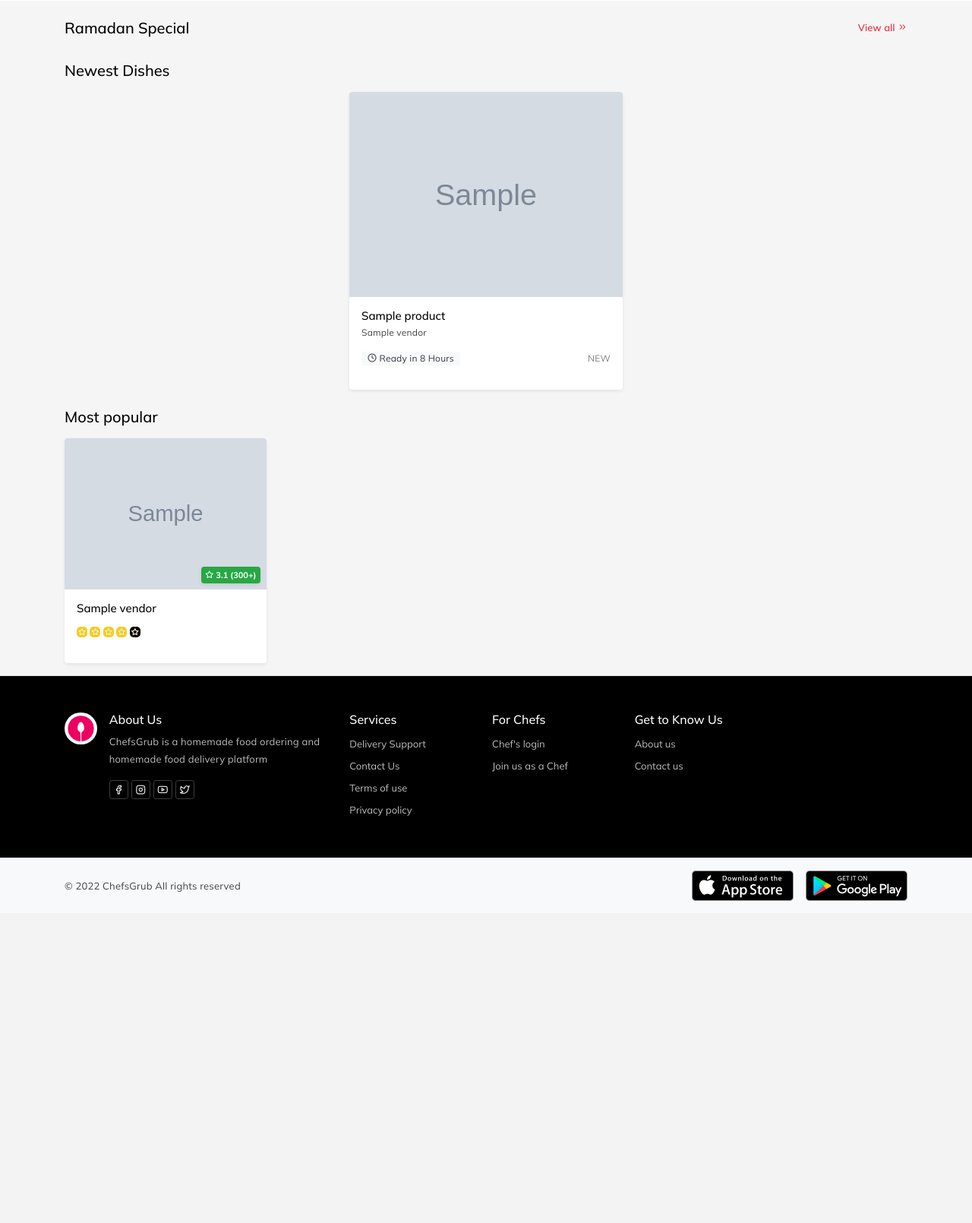
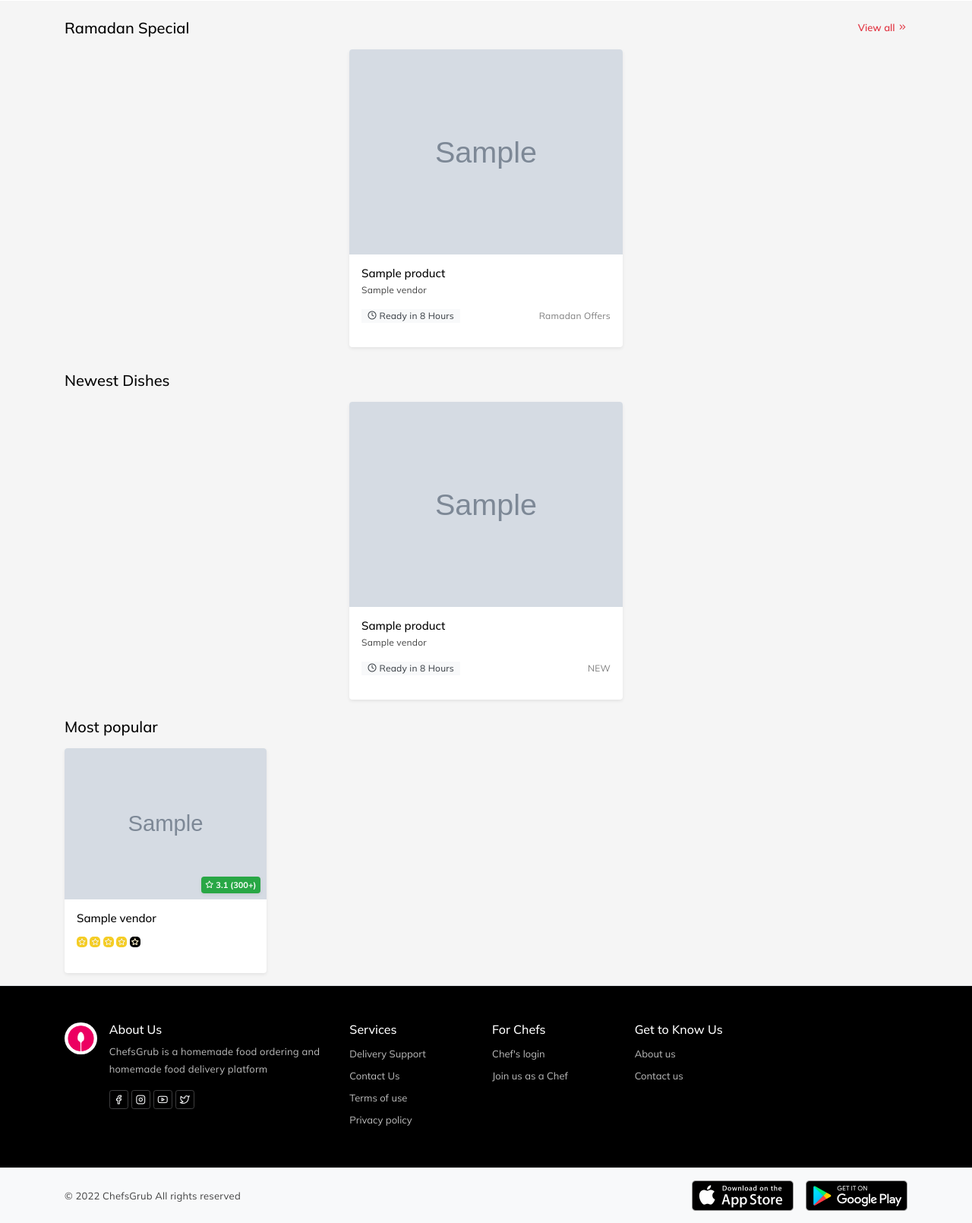
Before and after one commit to SaadEGI/chefsgrub, a Django app: template apps/core/templates/core/frontpage.html in a window 1280 px wide. Shown: the part 697-2307 px from the top of the page at 76% size. Before the commit the page ends 1883 px from the top, so only its background shows below. Run offline with Django 3.2, Linux system fonts and the light colour scheme; the template is opened without the code that fills it: most values are stand-ins (such as "Sample title", 1, 10 or a date in 2020); grey boxes marked "Sample" are stand-in pictures; some libraries are stand-ins or nearby versions; some web fonts are replaced.

Commit message:
a frontpage edit add newest and ramadan pro

```diff
--- a/apps/core/templates/core/frontpage.html
+++ b/apps/core/templates/core/frontpage.html
@@ -118,7 +118,7 @@
 
         <div class="container">
 
-            <!-- ramadan -->
+            <!-- Trending this week -->
             <div class="pt-4 pb-2 title d-flex align-items-center">
                 <h5 class="m-0">Ramadan Special</h5>
 
@@ -126,14 +126,43 @@
                 <a class="font-weight-bold ml-auto" href=" ramadan/  ">View all <i class="feather-chevrons-right"></i></a>
             </div>
 
+            <!-- slider -->
+            <div class="trending-slider">
+                {% for product in ramadan_products %}
 
-            <!-- Trending this week -->
+                <div class="osahan-slider-item">
+                    <div class="list-card bg-white h-100 rounded overflow-hidden position-relative shadow-sm">
+                        <div class="list-card-image">
+                            <div class="member-plan position-absolute"><span class="badge badge-dark"></span></div>
+
+                            <a href=" {% url 'vendor' product.vendor %} ">
+                                <img alt="{{Product.title}} image" src=" {{ product.image.url}} " class="img-fluid item-img w-100">
+                            </a>
+                        </div>
+                        <div class="p-3 position-relative">
+                            <div class="list-card-body">
+                                <h6 class="mb-1"><a href="{% url 'vendor' product.vendor %} " class="text-black">{{ product.title }}
+                              </a>
+                                </h6>
+                                <p class="text-gray mb-3">{{ product.vendor }}</p>
+                                <p class="text-gray mb-3 time"><span class="bg-light text-dark rounded-sm pl-2 pb-1 pt-1 pr-2"><i class="feather-clock"></i> Ready in 8 Hours</span> <span class="float-right text-black-50"> Ramadan Offers</span></p>
+                            </div>
+
+                        </div>
+                    </div>
+                </div>
+                {% endfor %}
+            </div>
+
+
+        <!-- Trending this week -->
             <div class="pt-4 pb-2 title d-flex align-items-center">
                 <h5 class="m-0">Newest Dishes</h5>
 
 
 
             </div>
+
             <!-- slider -->
             <div class="trending-slider">
                 {% for product in newest_products %}
```
